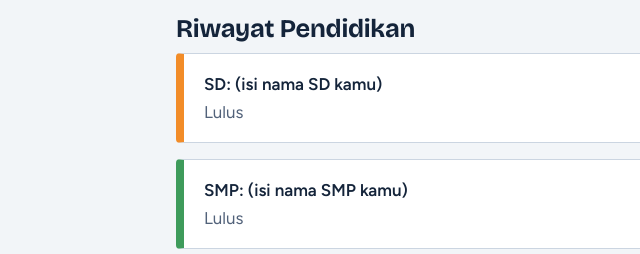
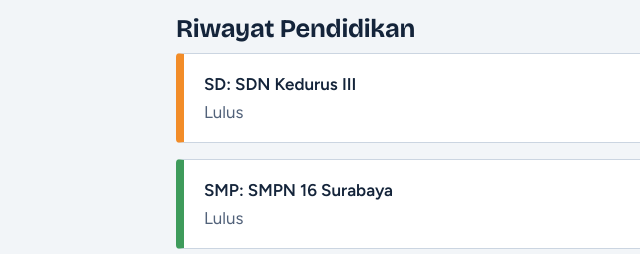
Before and after one commit to netwiss/CaturAbadi, a plain HTML site: page pendidikan.html in a window 1280 px wide. Shown: the part 236-490 px from the top of the page, 4-644 px from the left. Drawn offline with nearby package versions, Linux system fonts and the light colour scheme.

Commit message:
Update education history in pendidikan.html

```diff
--- a/pendidikan.html
+++ b/pendidikan.html
@@ -24,8 +24,8 @@
 <div class="wrap">
 <h2>Riwayat Pendidikan</h2>
 <ul class="daftar">
-<li><strong>SD: (isi nama SD kamu)</strong><span>Lulus</span></li>
-<li><strong>SMP: (isi nama SMP kamu)</strong><span>Lulus</span></li>
+<li><strong>SD: SDN Kedurus III</strong><span>Lulus</span></li>
+<li><strong>SMP: SMPN 16 Surabaya</strong><span>Lulus</span></li>
 <li><strong>SMK: SMKN 1 Surabaya</strong><span>Sedang menempuh pendidikan, kelas XI</span></li>
 </ul>
 <p><strong>Jurusan:</strong> Teknik Komputer dan Jaringan (TKJ)</p>
```
